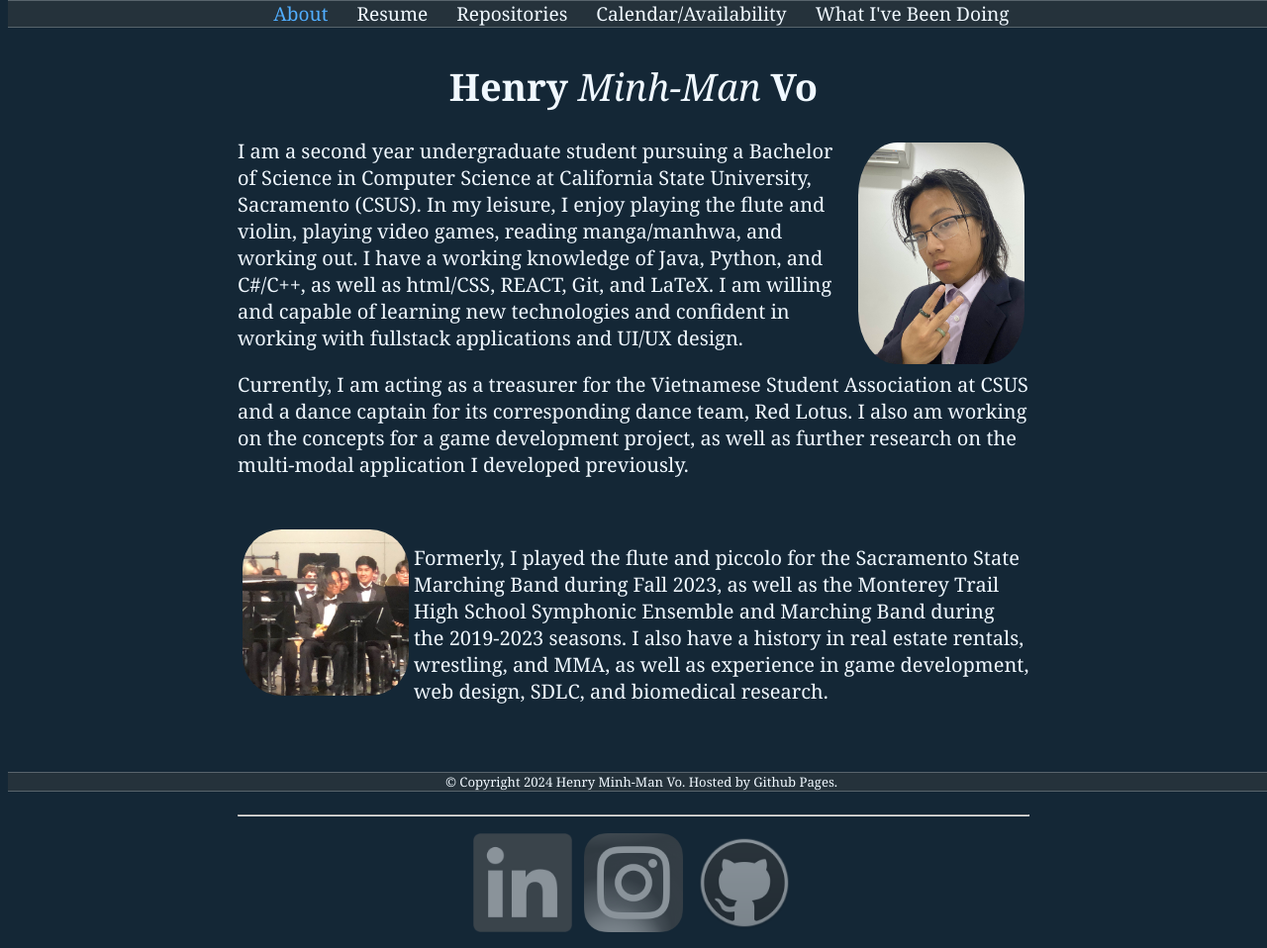
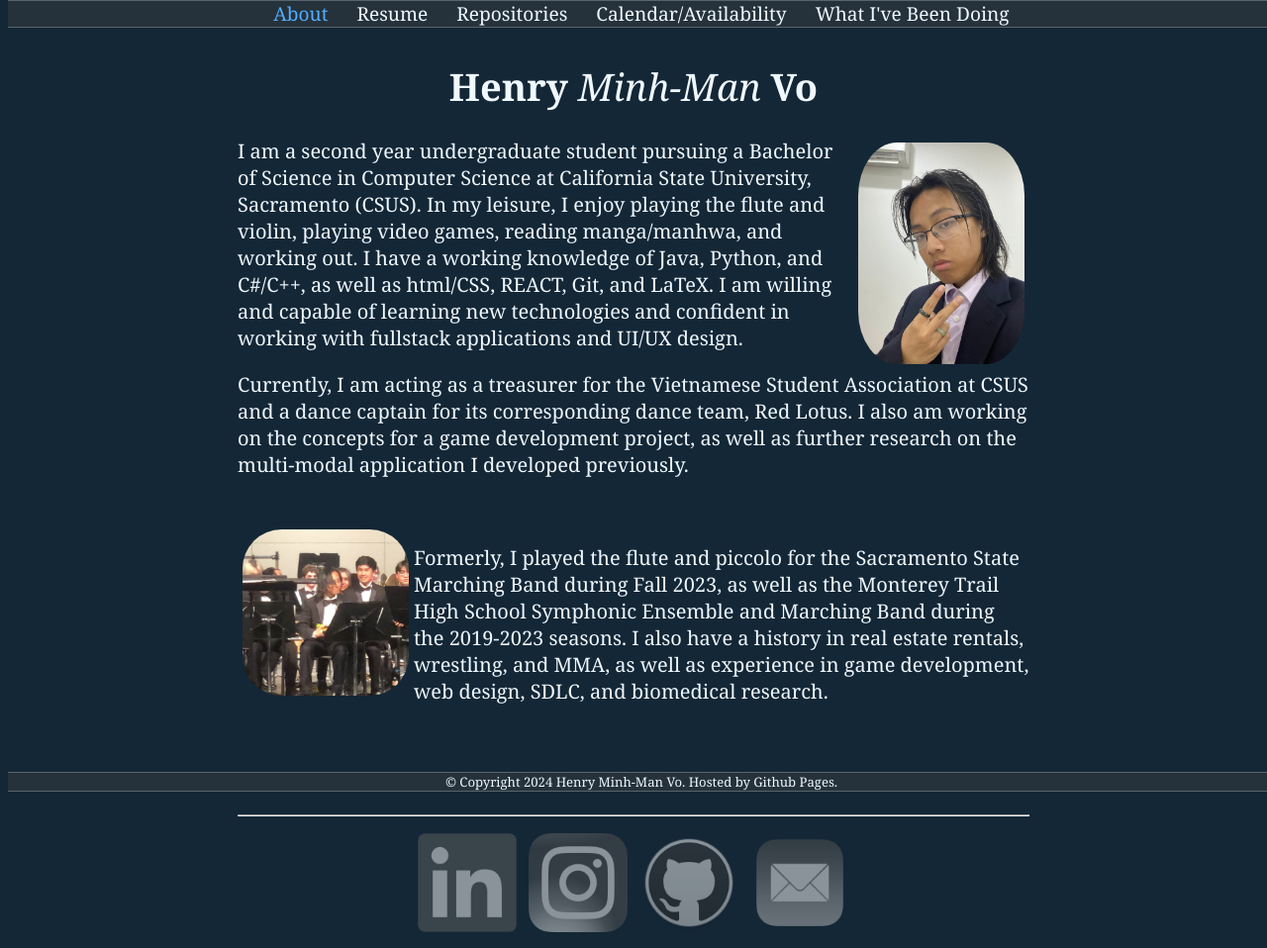
Before and after one commit to h-mm-v/h-mm-v.github.io, a plain HTML site: page index.html in a window 1280 px wide. Shown: the top 958 px of the page at 99% size. Drawn offline with Linux system fonts and the light colour scheme.

Commit message:
Added email social

```diff
--- a/index.html
+++ b/index.html
@@ -61,6 +61,7 @@
                         <th><a href="https://www.linkedin.com/in/henry-minh-man-vo/"><img id="socials" src="linkedInIcon.png"></a></th>
                         <th><a href="https://www.instagram.com/h.enryv/"><img id="socials" src="instagramIcon.png"></a></th>
                         <th><a href="https://github.com/h-mm-v"><img id="socials" src="githubIcon.png"></a></th>
+                        <th><a href="mailto: henry.minhm.vo@gmail.com"><img id="socials" src="mailIcon.png"></a></th>
                     </tr>
                 </table>
                 <hr>
```
Also changed, not shown: mailIcon.png (added).
